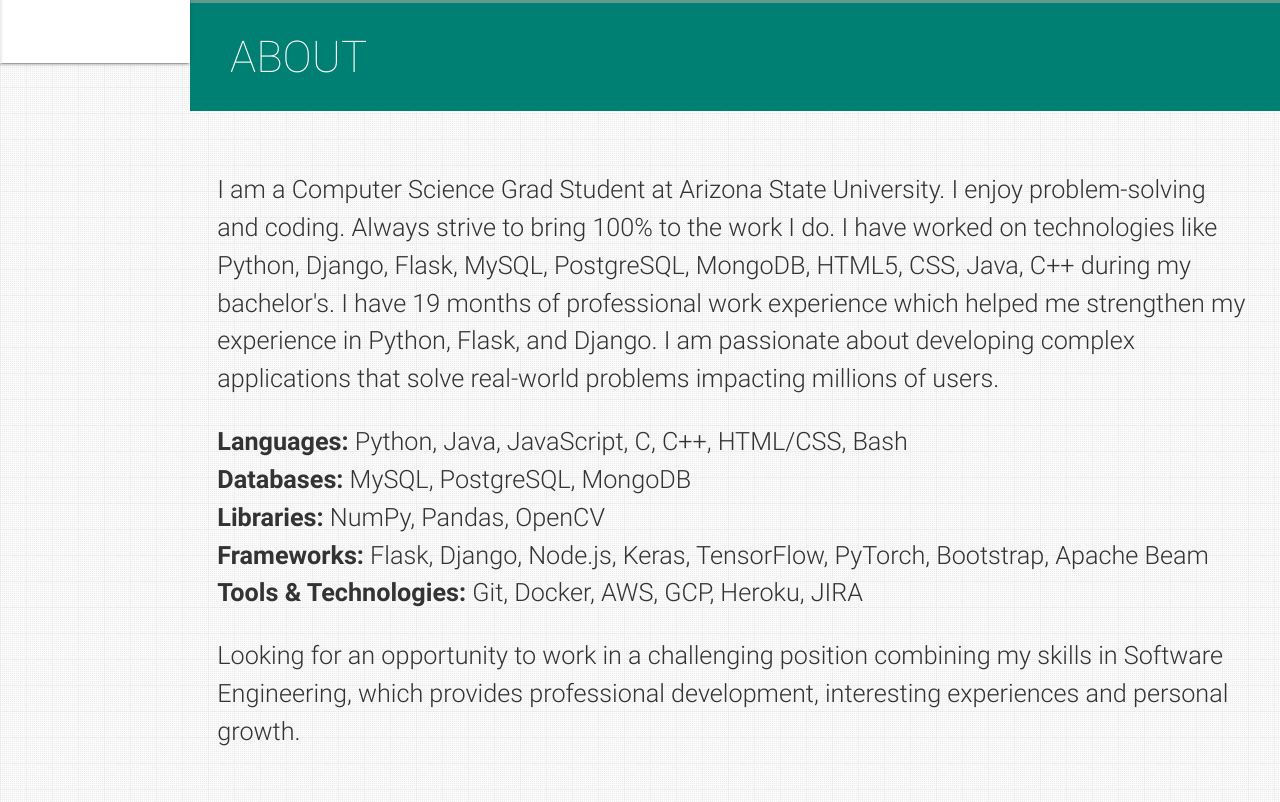
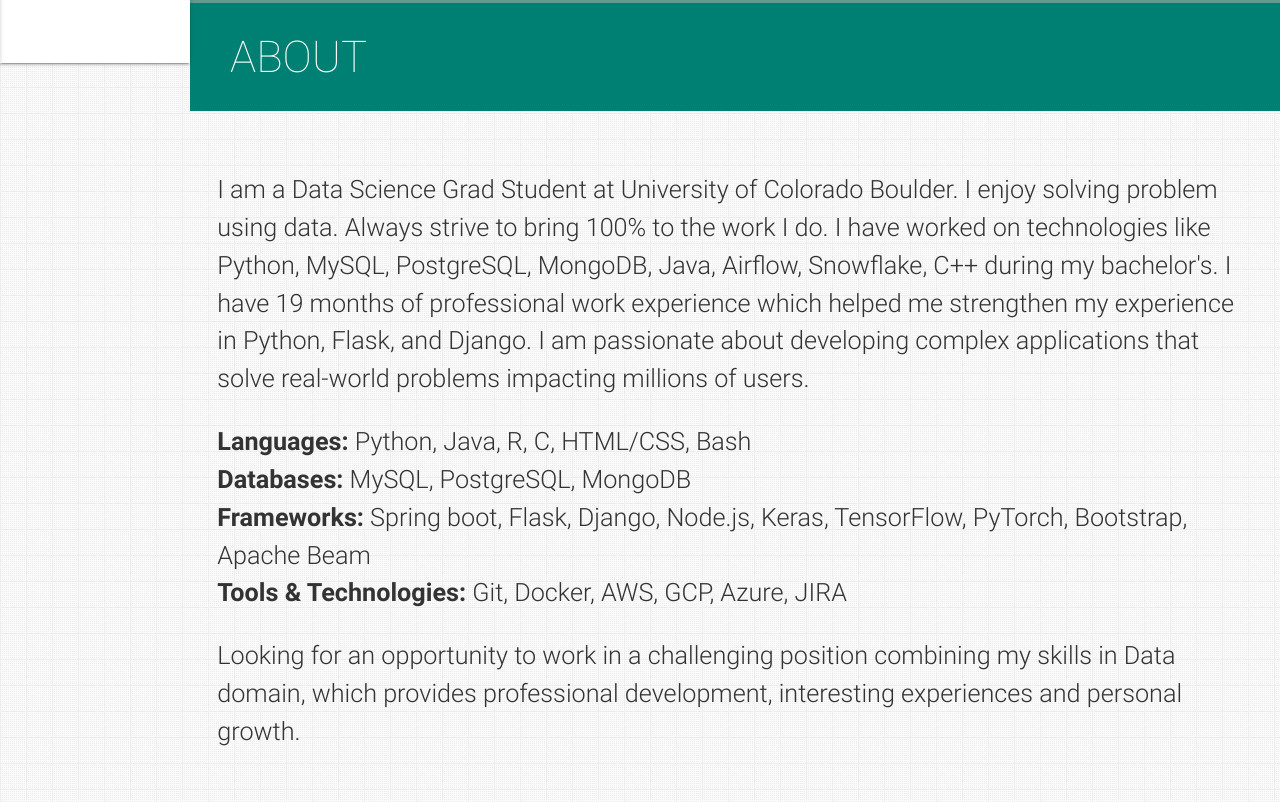
Before and after one commit to prathikbafna/prathikbafna.github.io, a plain HTML site: page index.html in a window 1280 px wide. Shown: the part 797-1599 px from the top of the page. Drawn offline with nearby package versions, Linux system fonts and the light colour scheme.

Commit message:
info update

```diff
--- a/index.html
+++ b/index.html
@@ -209,18 +209,18 @@
         <div class="col-md-9">
           <div class="content section-padding valign" style="margin-left: 10%; margin-top: 50px;">
             <div class="caption">
-              <h2>Hi, I'm <span class="teal">Varad Bhogayata.</span></h2>
+              <h2>Hi, I'm <span class="teal">Prathik Bharath Jain.</span></h2>
               <h5 style="color:#fff">A <span class="typing" style="font-weight: 300; color:#004d40"></span></h5>
               <!-- <h5 style="color:#00796b">A <span class="typing" style="font-weight: 300; color:#fff"></span></h5> -->
               <h5>Self-driven, quick starter, passionate programmer with a curious mind who enjoys solving a complex and challenging real-world problems.</h5>
             </div>
             <div class="social">
-              <a href="http://linkedin.com/in/varadbhogayata" target="_blank">
+              <a href="http://linkedin.com/in/prathik-bharath-jain" target="_blank">
                 <button class="icon-btn linkedin">
                   <i class="fa fa-linkedin"></i>
                 </button>
               </a>
-              <a href="https://github.com/varadbhogayata/" target="_blank">
+              <a href="https://github.com/prathikbafna/" target="_blank">
                 <button class="icon-btn github">
                   <i class="fa fa-github"></i>
                 </button>
@@ -260,19 +260,19 @@
           </h2>
         </blockquote> -->
         <p>
-          I am a Computer Science Grad Student at Arizona State University. I enjoy problem-solving and coding. Always strive to bring 100% to the work I do.
+          I am a Data Science Grad Student at University of Colorado Boulder. I enjoy solving problem using data. Always strive to bring 100% to the work I do.
 
-          I have worked on technologies like Python, Django, Flask, MySQL, PostgreSQL, MongoDB, HTML5, CSS, Java, C++ during my bachelor's. I have 19 months of professional work experience which helped me strengthen my experience in Python, Flask, and Django.
+          I have worked on technologies like Python, MySQL, PostgreSQL, MongoDB, Java, Airflow, Snowflake, C++ during my bachelor's. I have 19 months of professional work experience which helped me strengthen my experience in Python, Flask, and Django.
 
           I am passionate about developing complex applications that solve real-world problems impacting millions of users.
         </p>
         <p>
           <ul>
-            <li><b>Languages:</b> Python, Java, JavaScript, C, C++, HTML/CSS, Bash</li>
+            <li><b>Languages:</b> Python, Java, R, C, HTML/CSS, Bash</li>
             <li><b>Databases:</b> MySQL, PostgreSQL, MongoDB</li>
-            <li><b>Libraries:</b> NumPy, Pandas, OpenCV</li>
-            <li><b>Frameworks:</b> Flask, Django, Node.js, Keras, TensorFlow, PyTorch, Bootstrap, Apache Beam</li>
-            <li><b>Tools & Technologies:</b> Git, Docker, AWS, GCP, Heroku, JIRA</li>
+            <!-- <li><b>Libraries:</b> NumPy, Pandas, OpenCV</li> -->
+            <li><b>Frameworks:</b> Spring boot, Flask, Django, Node.js, Keras, TensorFlow, PyTorch, Bootstrap, Apache Beam</li>
+            <li><b>Tools & Technologies:</b> Git, Docker, AWS, GCP, Azure, JIRA</li>
           </ul>
 
         </p>
@@ -282,7 +282,7 @@
           Detail-oriented Software Developer with professional experience in Backend Development, Machine Learning, Computer Vision. I am adept in Python, Django, Flask, SQL, Machine Learning, Computer Vision.
         </p> -->
         <p>
-          Looking for an opportunity to work in a challenging position combining my skills in Software Engineering, which provides professional development, interesting experiences and personal growth.
+          Looking for an opportunity to work in a challenging position combining my skills in Data domain, which provides professional development, interesting experiences and personal growth.
         </p>
         <!-- <p>
           Another Paragraph
```
Also changed, not shown: 1 other file.
